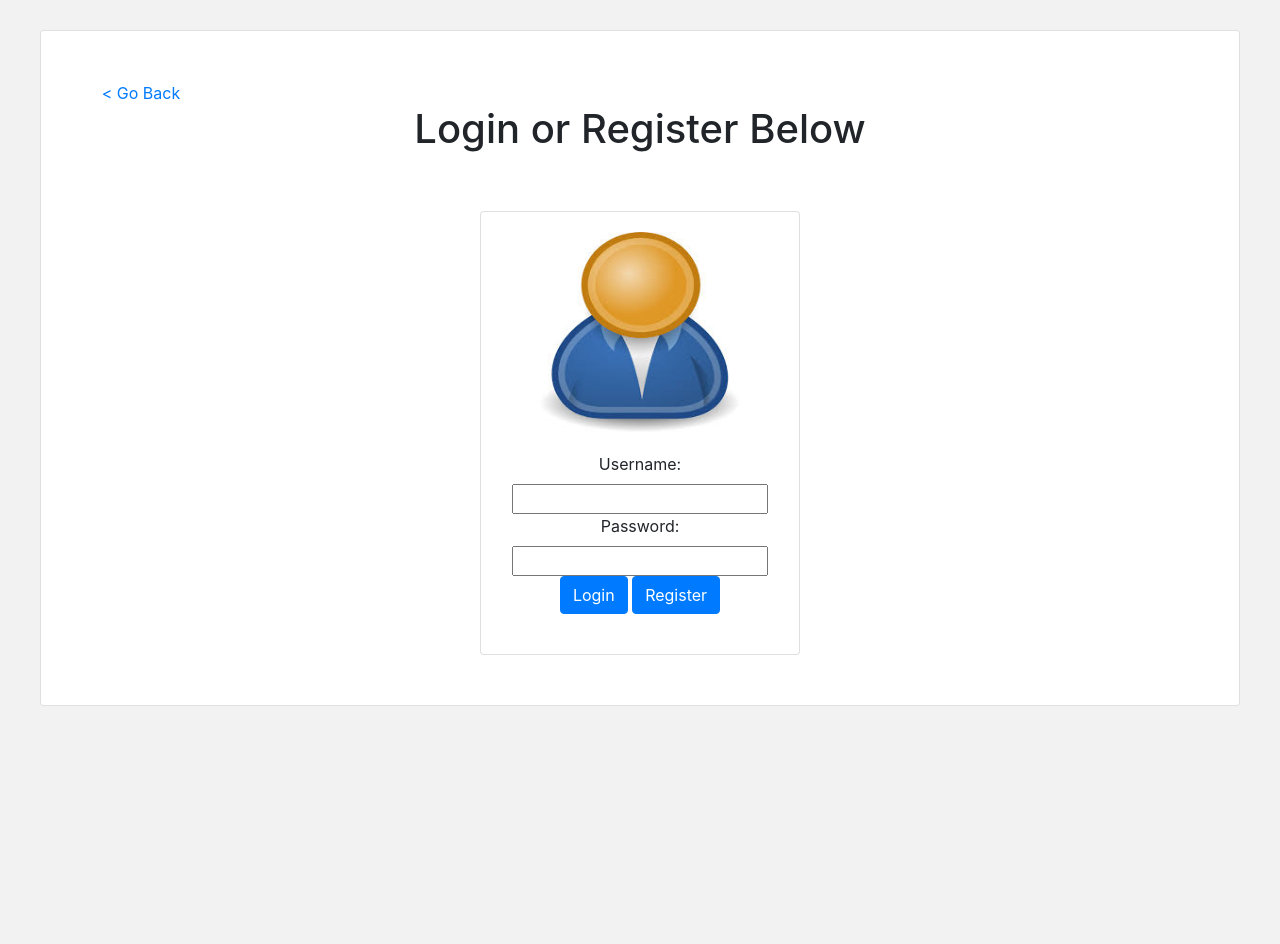
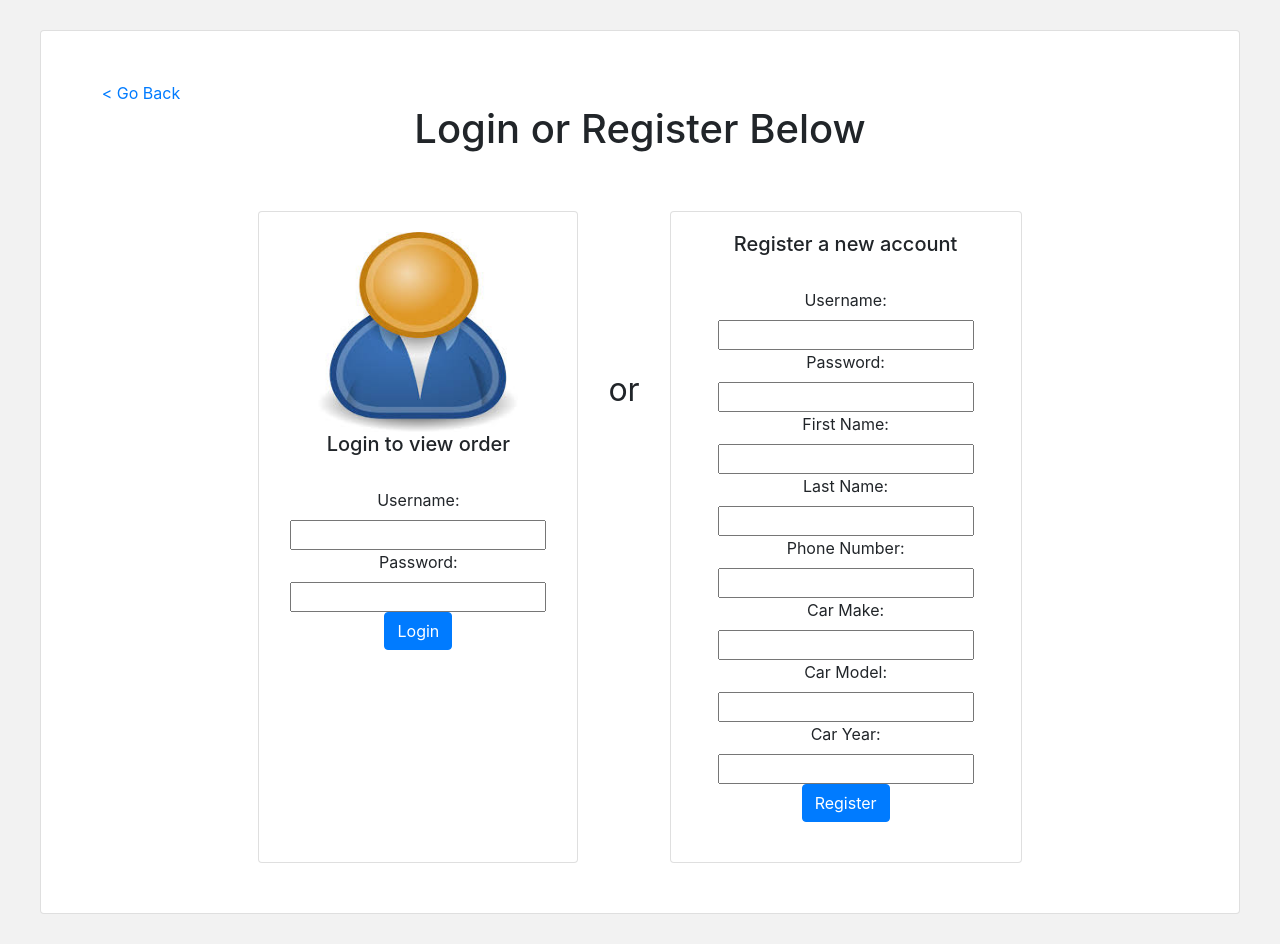
Before and after one commit to JaredAtCSUMB/CST-363-Project-1, a plain HTML site: page customer.html in a window 1280 px wide. Before the commit the page ends 800 px from the top, so only its background shows below. Drawn offline with nearby package versions, Linux system fonts and the light colour scheme.

Commit message:
added new form elements; cleaned up wording for new flow

```diff
--- a/customer.html
+++ b/customer.html
@@ -15,7 +15,8 @@
         <h1>Login or Register Below</h1>
         <div class="row justify-content-center">
           <div class="card" style="width: 20rem; padding: 20px 0;">
-              <img src="./images/customer.jpg" class="card-img-top" alt="customer">
+            <img src="./images/customer.jpg" class="card-img-top" alt="customer">
+            <h5 class="card-title">Login to view order</h5>
               <div class="card-body">
                 <!-- TODO: connect customer form -->
                 <form>
@@ -23,8 +24,33 @@
                   <input type="text" name="userName" id="userName" /><br>
                   <label for="password">Password: </label>
                   <input type="password" name="password" id="password" /><br>
-                  <button href="customer.html" class="btn btn-primary">Login</button>
-                  <button href="customer.html" class="btn btn-primary">Register</button>
+                  <button type="submit" class="btn btn-primary">Login</button>
+                </form>
+              </div>
+          </div>
+          <p class="divider">or</p>
+          <div class="card" style="width: 22rem; padding: 20px 0;">
+            <h5 class="card-title">Register a new account</h5>
+              <div class="card-body">
+                <!-- TODO: connect customer form -->
+                <form>
+                  <label for="userName">Username: </label>
+                  <input type="text" name="userName" id="userName" /><br>
+                  <label for="password">Password: </label>
+                  <input type="password" name="password" id="password" /><br>
+                  <label for="firstName">First Name: </label>
+                  <input type="text" name="firstName" id="firstName" /><br>
+                  <label for="lastName">Last Name: </label>
+                  <input type="text" name="lastName" id="Lastname" /><br>
+                  <label for="phoneNumber">Phone Number: </label>
+                  <input type="text" name="phoneNumber" id="phoneNumber" /><br>
+                  <label for="carMake">Car Make: </label>
+                  <input type="text" name="carMake" id="carMake" /><br>
+                  <label for="carModel">Car Model: </label>
+                  <input type="text" name="carModel" id="carModel" /><br>
+                  <label for="carYear">Car Year: </label>
+                  <input type="text" name="carYear" id="carYear" /><br>
+                  <button type="submit" class="btn btn-primary">Register</button>
                 </form>
               </div>
           </div>
--- a/styles.css
+++ b/styles.css
@@ -37,3 +37,9 @@ html {
   background: #f2f2f2;
   padding: 30px;
 }
+
+.divider {
+  margin-top: 12%;
+  padding: 20px;
+  font-size: 32px;
+}
```
Also changed, not shown: employee.html (+5 -1 lines), index.html (+3 -3 lines).
